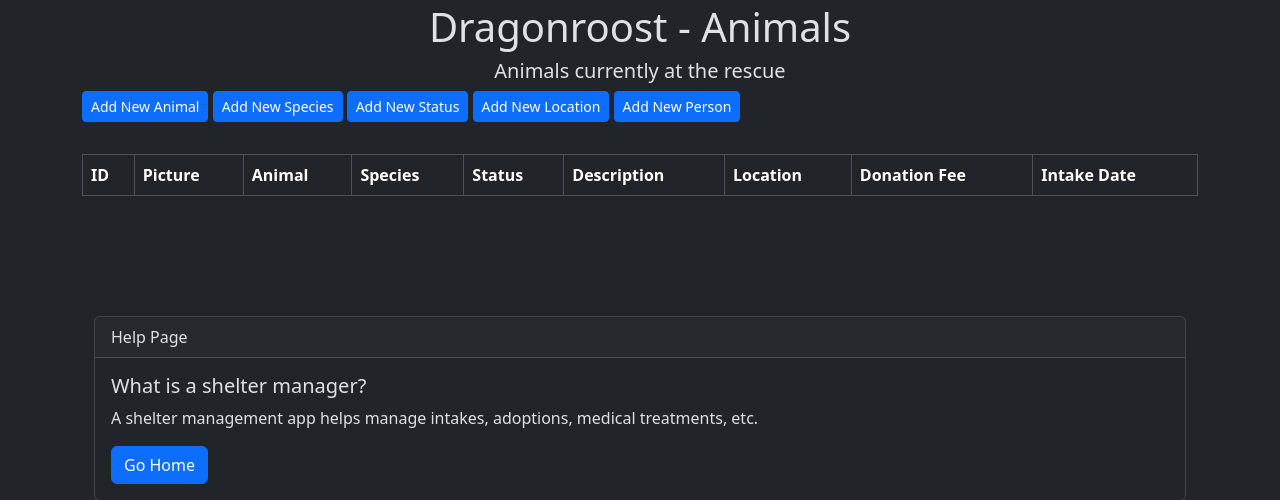
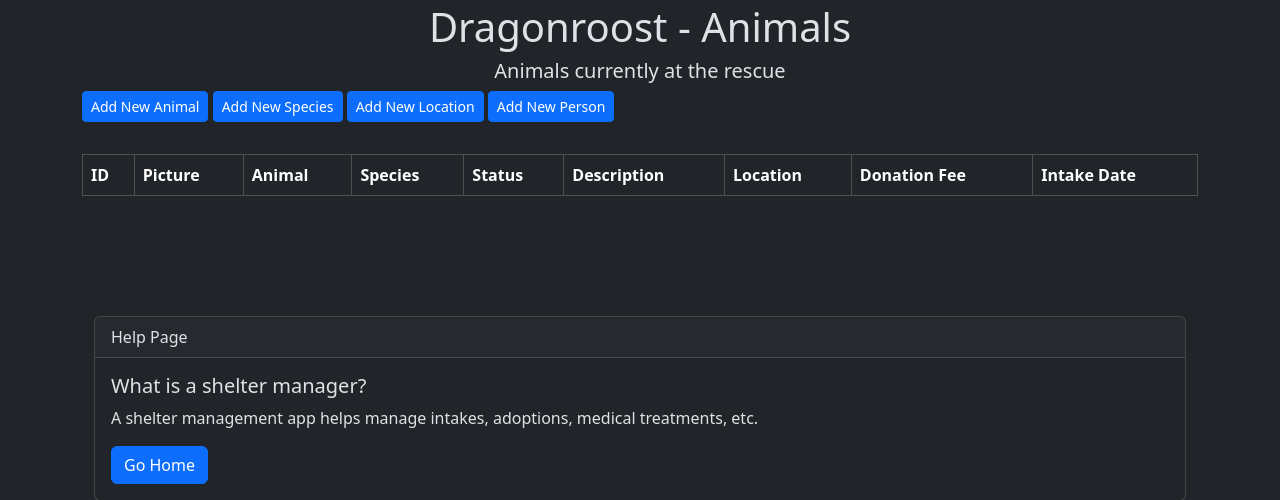
Before and after one commit to leethobbit/dragonroost, a Django app: page /animals/ in a window 1280 px wide. Shown: the part 53-553 px from the top of the page. Run offline with Django 5.2, Linux system fonts and the light colour scheme; the visitor is signed in with stand-in values (Sample User, id 1); data that the repository does not hold is empty.

Commit message:
Removed Status model - part of Animal now

```diff
--- a/src/apps/animals/admin.py
+++ b/src/apps/animals/admin.py
@@ -1,6 +1,6 @@
 from django.contrib import admin
 
-from .models import Animal, Species, Status
+from .models import Animal, Species
 
 
 # Register your models here.
@@ -15,4 +15,3 @@ class AnimalAdmin(admin.ModelAdmin):
 
 admin.site.register(Animal, AnimalAdmin)
 admin.site.register(Species)
-admin.site.register(Status)
--- a/src/apps/animals/urls.py
+++ b/src/apps/animals/urls.py
@@ -12,10 +12,6 @@ from apps.animals.views import (
     SpeciesDetailView,
     SpeciesListView,
     SpeciesUpdateView,
-    StatusCreateView,
-    StatusDeleteView,
-    StatusDetailView,
-    StatusUpdateView,
 )
 
 app_name = "animals"  # This is for namespacing the URLs later
@@ -34,8 +30,4 @@ urlpatterns = [
     path(
         "species/<int:pk>/delete/", SpeciesDeleteView.as_view(), name="species-delete"
     ),
-    path("status/new/", StatusCreateView.as_view(), name="status-create"),
-    path("status/<int:pk>/detail/", StatusDetailView.as_view(), name="status-detail"),
-    path("status/<int:pk>/edit/", StatusUpdateView.as_view(), name="status-update"),
-    path("status/<int:pk>/delete/", StatusDeleteView.as_view(), name="status-delete"),
 ]
--- a/src/apps/animals/views.py
+++ b/src/apps/animals/views.py
@@ -6,7 +6,7 @@ from django.views.generic.edit import CreateView, DeleteView, UpdateView
 
 from dragonroost.mixins import PageTitleViewMixin
 
-from .models import Animal, Species, Status
+from .models import Animal, Species
 
 
 # Create your views here.
@@ -104,39 +104,3 @@ class SpeciesDeleteView(LoginRequiredMixin, DeleteView):
     model = Species
     template_name = "animals/species-confirm-delete.html"
     success_url = reverse_lazy("home-list")
-
-
-class StatusListView(LoginRequiredMixin, ListView):
-    model = Status
-    template_name = "animals/status-list.html"
-    context_object_name = "statuses"
-
-
-class StatusDetailView(LoginRequiredMixin, DetailView):
-    model = Status
-    template_name = "animals/status-detail.html"
-    context_object_name = "status"
-
-
-class StatusCreateView(LoginRequiredMixin, CreateView):
-    model = Status
-    template_name = "animals/status-form.html"
-    fields = ("name", "description")
-
-    def get_success_url(self):
-        return reverse_lazy("animals:status-detail", kwargs={"pk": self.object.id})
-
-
-class StatusUpdateView(LoginRequiredMixin, UpdateView):
-    model = Status
-    template_name = "animals/status-form.html"
-    fields = ("name", "description")
-
-    def get_success_url(self):
-        return reverse_lazy("animals:status-detail", kwargs={"pk": self.object.id})
-
-
-class StatusDeleteView(LoginRequiredMixin, DeleteView):
-    model = Status
-    template_name = "animals/status-confirm-delete.html"
-    success_url = reverse_lazy("animals:status-list")
--- a/src/dragonroost/views.py
+++ b/src/dragonroost/views.py
@@ -4,7 +4,7 @@ from django.urls import reverse_lazy
 from django.views.generic import DetailView, ListView
 from django.views.generic.edit import CreateView, DeleteView, UpdateView
 
-from apps.animals.models import Animal, Species, Status
+from apps.animals.models import Animal, Species
 from apps.business.models import Location
 from apps.people.models import Person
 from dragonroost.mixins import PageTitleViewMixin
--- a/src/templates/animals/_animal-table.html
+++ b/src/templates/animals/_animal-table.html
@@ -25,7 +25,7 @@
         {% else %}
         <td style="text-align: center; vertical-align: middle;"><a>None</a></td>
         {% endif %}
-        <td style="text-align: center; vertical-align: middle;">{{ animal.status.name }}</td>
+        <td style="text-align: center; vertical-align: middle;">{{ animal.get_status_display }}</td>
         <td style="text-align: center; vertical-align: middle;">{{ animal.description }}</td>
         <td style="text-align: center; vertical-align: middle;"><a href="{% url 'business:location-detail' animal.location.id %}">{{ animal.location.name }}</a></td>
         <td style="text-align: center; vertical-align: middle;">${{ animal.donation_fee }}</td>
--- a/src/templates/animals/animal-list.html
+++ b/src/templates/animals/animal-list.html
@@ -6,7 +6,6 @@
 </div>
 <a href="{% url 'animals:animal-create' %}" class="btn btn-primary btn-sm">Add New Animal</a>
 <a href="{% url 'animals:species-create' %}" class="btn btn-primary btn-sm">Add New Species</a>
-<a href="{% url 'animals:status-create' %}" class="btn btn-primary btn-sm">Add New Status</a>
 <a href="{% url 'business:location-create' %}" class="btn btn-primary btn-sm">Add New Location</a>
 <a href="{% url 'people:person-create' %}" class="btn btn-primary btn-sm">Add New Person</a>
 <br></br>
--- a/src/templates/animals/status-detail.html
+++ /dev/null
@@ -1,5 +0,0 @@
-{% extends "base.html" %}
-{% block content %}
-<h1>{{ status.name }}</h1>
-<p>{{ status.description }}</p>
-{% endblock %}
--- a/src/templates/business/_location-table.html
+++ b/src/templates/business/_location-table.html
@@ -1,4 +1,3 @@
-<h1>Location List</h1>
 <table class="table table-dark table-bordered table-hover table-striped" style="margin-bottom:0;">
 
     <thead>
--- a/src/templates/index.html
+++ b/src/templates/index.html
@@ -6,13 +6,16 @@
 </div>
 <a href="{% url 'animals:animal-create' %}" class="btn btn-primary btn-sm">Add New Animal</a>
 <a href="{% url 'animals:species-create' %}" class="btn btn-primary btn-sm">Add New Species</a>
-<a href="{% url 'animals:status-create' %}" class="btn btn-primary btn-sm">Add New Status</a>
 <a href="{% url 'business:location-create' %}" class="btn btn-primary btn-sm">Add New Location</a>
 <a href="{% url 'people:person-create' %}" class="btn btn-primary btn-sm">Add New Person</a>
 <br></br>
+<h1>Animal List</h1>
 {% include "animals/_animal-table.html" with animals=animals %}
+<h1>Species List</h1>
 {% include "animals/_species-table.html" with species=species %}
+<h1>People List</h1>
 {% include "people/_person-table.html" with people=people %}
+<h1>Location List</h1>
 {% include "business/_location-table.html" with locations=locations %}
 <br></br>
 <div class="container mt-4">
--- a/src/templates/people/person-list.html
+++ b/src/templates/people/person-list.html
@@ -5,7 +5,6 @@
 </div>
 <a href="{% url 'animals:animal-create' %}" class="btn btn-primary btn-sm">Add New Animal</a>
 <a href="{% url 'animals:species-create' %}" class="btn btn-primary btn-sm">Add New Species</a>
-<a href="{% url 'animals:status-create' %}" class="btn btn-primary btn-sm">Add New Status</a>
 <a href="{% url 'business:location-create' %}" class="btn btn-primary btn-sm">Add New Location</a>
 <a href="{% url 'people:person-create' %}" class="btn btn-primary btn-sm">Add New Person</a>
 <br></br>
```
Also changed, not shown: Taskfile.yml (+16 -3 lines), src/apps/animals/models.py (+20 -9 lines), src/apps/animals/tests/test_views.py (+4 -42 lines), src/dragonroost/urls.py (+0 -9 lines), src/templates/animals/status-form.html (deleted, +0 -9 lines), tests/factories.py (+2 -7 lines), assets/images/coverage.svg, src/apps/animals/migrations/0002_alter_animal_status_species_is_ohio_native_and_more.py (added).
